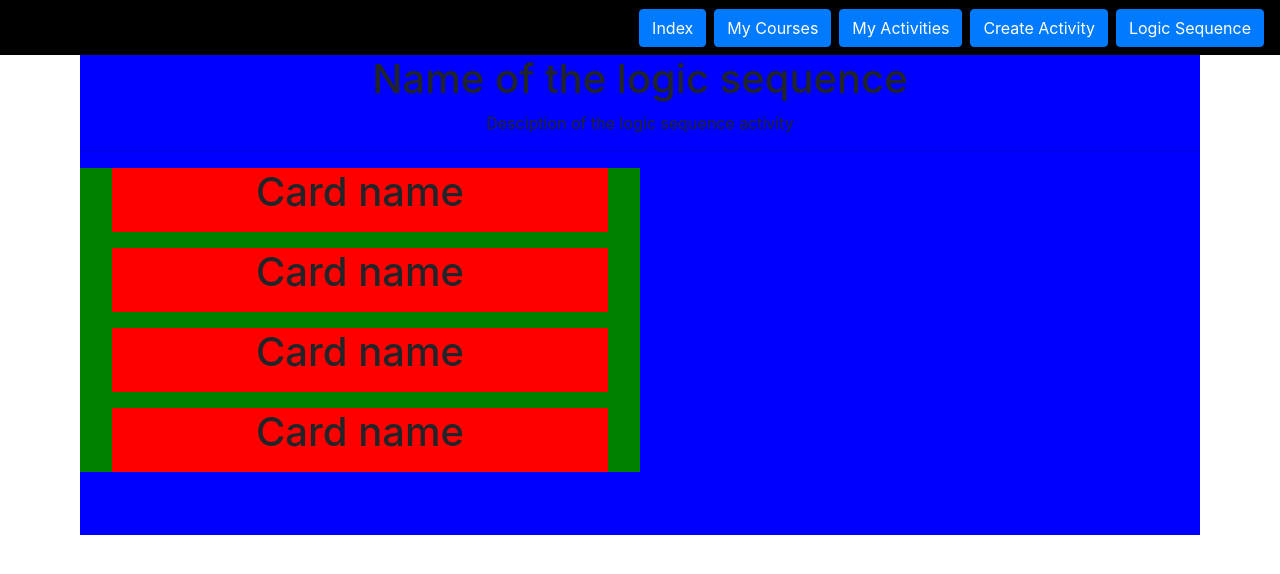
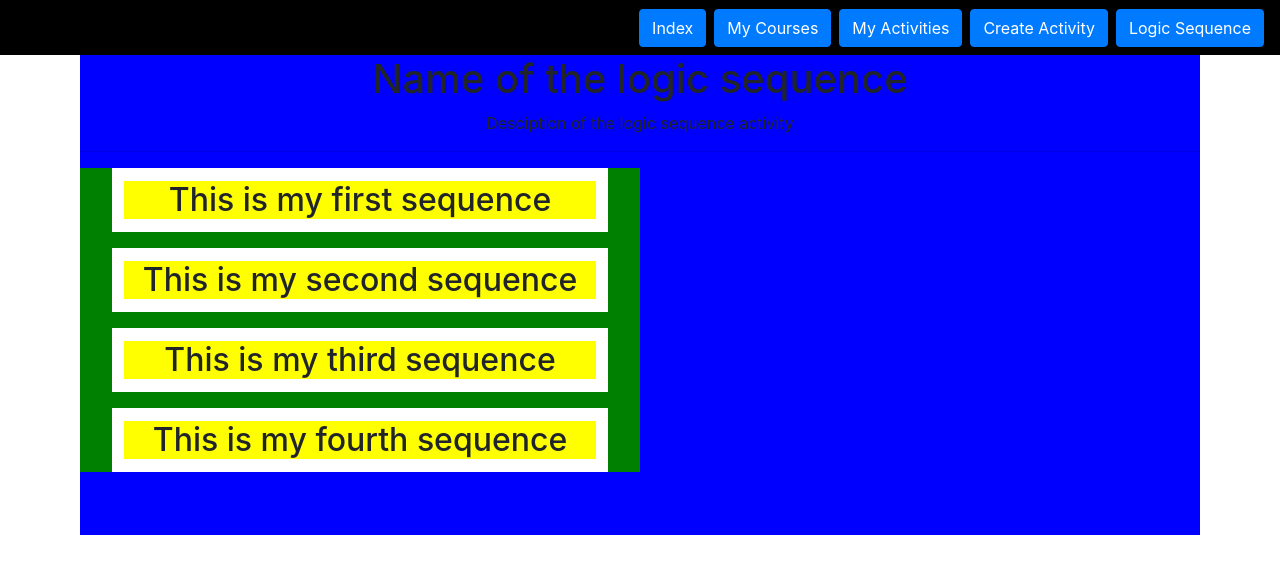
Before and after one commit to CristhianRodriguezMolina/plataforma-ct-frontend, a React (Create React App) app: page /activity/logic-sequence in a window 1280 px wide. Shown: the top 574 px of the page. Built offline with nearby package versions, Linux system fonts and the light colour scheme.

Commit message:
Now the sequence cards can be dragged and dropped around the list for sort them

```diff
--- a/src/components/activity/logic-sequence/LogicSequence.js
+++ b/src/components/activity/logic-sequence/LogicSequence.js
@@ -1,4 +1,4 @@
-import React, { useState } from 'react';
+import React, { createContext, useEffect, useState } from 'react';
 
 import './LogicSequence.scss';
 
@@ -7,33 +7,83 @@ import api from '../../../services/api';
 
 import SequenceCard from './SequenceCard';
 import CardDataPanel from './CardDataPanel';
-import { useDrop } from 'react-dnd';
-import { Itemtypes } from '../../../util/item';
+
+export const LogicSequenceContext = createContext({
+    sortList: null
+})
 
 const LogicSequence = props => {
 
-    const [{isOver}, drop] = useDrop({
-        accept: Itemtypes.SEQUENCE_CARD,
-        drop: (item, monitor) => console.log("something has been dropped!"),
-        collect: monitor => ({
-            isOver: !!monitor.isOver()
-        })
-    })
+    const [sequenceList, setSequenceList] = useState([
+        {
+            id:"1",
+            name:"This is my first sequence"
+        },
+        {
+            id:"2",
+            name:"This is my second sequence"
+        },
+        {
+            id:"3",
+            name:"This is my third sequence"
+        },
+        {
+            id:"4",
+            name:"This is my fourth sequence"
+        }
+    ])
+
+    const sortList = (dragged_id, target_id) => {
+        console.log("dragged_id")
+        console.log(dragged_id)
+        console.log("target_id")
+        console.log(target_id)
+
+        if(dragged_id!== target_id){
+
+
+            const dragged = sequenceList.filter((sequence, i) => sequence.id === dragged_id)
+            const draggedPosition=sequenceList.map((i) => {return i.id;}).indexOf(dragged_id);
+            const targetPosition=sequenceList.map((i) => {return i.id;}).indexOf(target_id);
+            sequenceList.splice(draggedPosition, 1)
+            sequenceList.splice(targetPosition, 0, dragged[0]);
+            console.log("dragged")
+            console.log(dragged)
+            console.log("targetPosition")
+            console.log(targetPosition)
+            console.log("sequenceList")
+            console.log(sequenceList)
+
+            console.log("last")
+            const lastItem = sequenceList[sequenceList.length - 1]
+            console.log(lastItem)
+            sequenceList.splice(sequenceList.length - 1, 1)
+            console.log("sequenceList after")
+            console.log(sequenceList)
+
+
+            setSequenceList(sequenceList.concat(lastItem))
+        }
+
+
+    };
 
     return (
+        <LogicSequenceContext.Provider value={{sortList}}>
             <div className="logic-sequence-container">
                 <h1>Name of the logic sequence</h1>
                 <p>Desciption of the logic sequence activity</p>
                 <hr></hr>
-            <div className="sequence-cards-container" ref={drop}>
-                <SequenceCard></SequenceCard>
-                <SequenceCard></SequenceCard>
-                <SequenceCard></SequenceCard>
-                <SequenceCard></SequenceCard>
+                <div className="sequence-cards-container">
+                    {sequenceList
+                        .map((sequence, i) => (
+                            <SequenceCard sequenceName={sequence.name} sequenceId={sequence.id}></SequenceCard>
+                        ))}
                 </div>
                 <CardDataPanel>
                 </CardDataPanel>
             </div>
+        </LogicSequenceContext.Provider>
     )
 }
 
--- a/src/components/activity/logic-sequence/SequenceCard.js
+++ b/src/components/activity/logic-sequence/SequenceCard.js
@@ -1,25 +1,43 @@
-import React, { useState } from 'react';
+import React, { useContext, useState } from 'react';
 
 import './SequenceCard.scss';
 
 // to make API calls
 import api from '../../../services/api';
-import { useDrag } from 'react-dnd';
+import { useDrag, useDrop } from 'react-dnd';
 import { Itemtypes } from '../../../util/item';
+import { LogicSequenceContext } from './LogicSequence';
 
 const SequenceCard = props => {
 
-    const [{isDragging}, drag, opacity] = useDrag({
+    const { sortList } = useContext(LogicSequenceContext);
+
+    const [{isDragging}, drag] = useDrag({
         type: Itemtypes.SEQUENCE_CARD,
-        item: 'asd',
+        item: {id:props.sequenceId},
         collect: monitor => ({
             isDragging: !!monitor.isDragging(),
         }),
     })
 
+    const [{isOver}, drop] = useDrop({
+        accept: Itemtypes.SEQUENCE_CARD,
+        drop: (item, monitor) => {
+            console.log("something has been dropped!");
+            sortList(item.id, props.sequenceId);
+        },
+        collect: monitor => ({
+            isOver: !!monitor.isOver()
+        })
+    })
+
     return (
-        <div className="sequence-card-container" ref={drag} style={{opacity:isDragging?"0.5":"1"}}>
-            <h1>Card name</h1>
+        <div className="sequence-card-container" ref={drop} style={{
+            backgroundColor: isOver?"red":"white",
+          }}>
+            <div className="secundary-sequence-card-container" ref={drag} style={{opacity:isDragging?"0.5":"1"}}>
+                <h1>{props.sequenceName}</h1>
+            </div>
         </div>
     )
 }
--- a/src/components/activity/logic-sequence/SequenceCard.scss
+++ b/src/components/activity/logic-sequence/SequenceCard.scss
@@ -1,6 +1,17 @@
 .sequence-card-container {
-
-    background-color: red;
     height: 4em;
     margin: 1em 2em;
+    padding-top: 0.8em;
+
+    .secundary-sequence-card-container {
+
+
+
+         h1 {
+            font-size: 2em;
+         }
+        width: 95%;
+        background-color: yellow;
+        margin: auto;
+    }
 }
```
Lines whose indentation alone changed are shown as unchanged.
